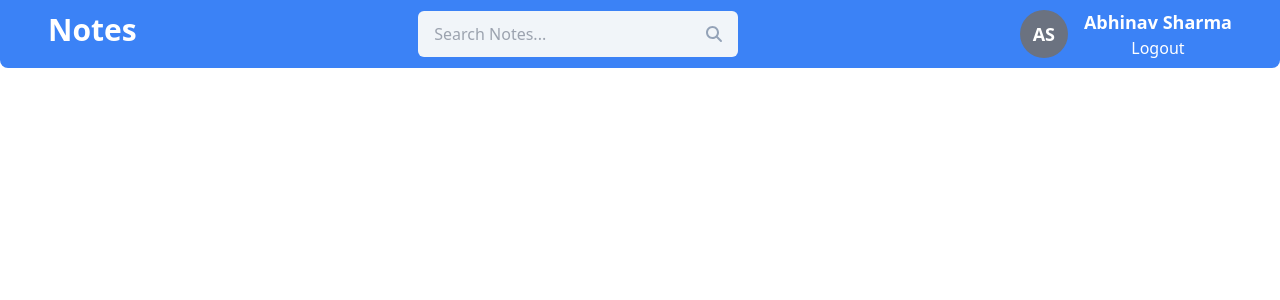
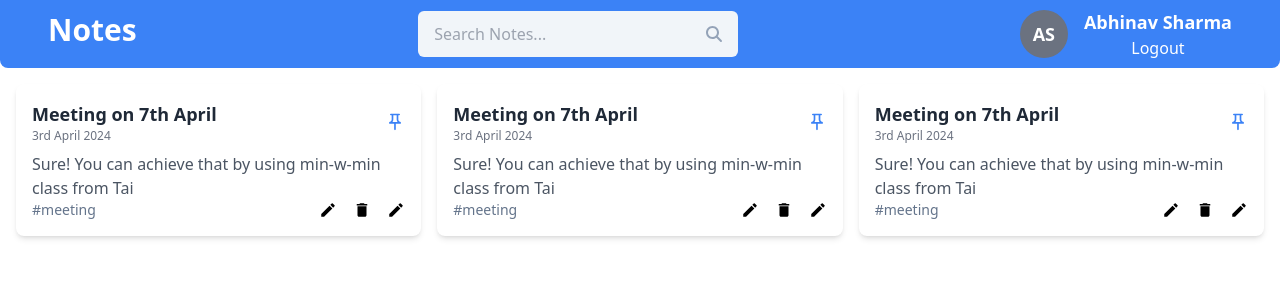
Before and after one commit to AbhiSharma1511/note-app-mern, a React (Vite) app in the folder frontend/: page /home in a window 1280 px wide. Shown: the top 300 px of the page. Built offline with nearby package versions, Linux system fonts and the light colour scheme.

Commit message:
create Card for item add to home

```diff
--- /dev/null
+++ b/frontend/src/components/NoteCard.jsx
@@ -0,0 +1,31 @@
+import React from 'react';
+import { MdOutlinePushPin, MdCreate, MdDelete, MdEdit } from 'react-icons/md';
+
+const NoteCard = ({data}) => {
+    const { title, date, content, tags, isPinned, onEdit, onDelete, onPinNote } = data
+  return (
+    <div className="bg-white rounded-lg shadow-md hover:shadow-lg p-4 mb-4 min-w-min ease-in-out">
+      <div className="flex justify-between items-center mb-2">
+        <div className="flex flex-col">
+          <h6 className="text-lg font-semibold text-gray-800">{data.title}</h6>
+          <span className="text-xs text-gray-500">{data.date}</span>
+        </div>
+        <MdOutlinePushPin
+          className={`text-xl icon-btn ${isPinned ? 'text-blue-500' : 'text-gray-400'}`}
+          onClick={onPinNote}
+        />
+      </div>
+      <p className="text-gray-600">{data.content?.slice(0, 60)}</p>
+      <div className='flex justify-between'>
+        <div className='text-sm text-slate-500'>{tags}</div>
+        <div className='flex justify-around items-center text-lg gap-4'>
+            <MdCreate className='icon-btn hover:hover:text-blue-600 hover:text-xl' onClick={onEdit}/>
+            <MdDelete className='icon-btn hover:hover:text-blue-600 hover:text-xl' onClick={onDelete}/>
+            <MdEdit className='icon-btn hover:hover:text-blue-600 hover:text-xl' onClick={onEdit}/>
+        </div>
+      </div>
+    </div>
+  );
+};
+
+export default NoteCard;
--- a/frontend/src/index.css
+++ b/frontend/src/index.css
@@ -1,4 +1,4 @@
-@import url('https://fonts.googleapis.com/css2?family=Poppins:ital,wght@0,100;0,200;0,300;0,400;0,500;0,600;0,700;0,800;0,900;1,100;1,200;1,300;1,400;1,500;1,600;1,700;1,800;1,900&display=swap');
+@import url("https://fonts.googleapis.com/css2?family=Poppins:ital,wght@0,100;0,200;0,300;0,400;0,500;0,600;0,700;0,800;0,900;1,100;1,200;1,300;1,400;1,500;1,600;1,700;1,800;1,900&display=swap");
 @tailwind base;
 @tailwind components;
 @tailwind utilities;
--- a/frontend/src/pages/Home.jsx
+++ b/frontend/src/pages/Home.jsx
@@ -1,13 +1,61 @@
-import React from 'react'
-import Navbar from "../components/Navbar.jsx"
+import React from "react";
+import Navbar from "../components/Navbar.jsx";
+import Searchbar from "../components/Searchbar.jsx";
+import NoteCard from "../components/NoteCard.jsx";
+import { MdTag } from "react-icons/md";
+
+const data = [
+  {
+    id: 1,
+    title: "Meeting on 7th April",
+    date: "3rd April 2024",
+    content:
+      "Sure! You can achieve that by using min-w-min class from Tailwind CSS. This class sets the minimum width of the element to fit its content.",
+    tags: "#meeting",
+    isPinned: true,
+    onEdit: () => {},
+    onDelete: () => {},
+    onPinNote: () => {},
+  },
+  {
+    id: 2,
+    title: "Meeting on 7th April",
+    date: "3rd April 2024",
+    content:
+      "Sure! You can achieve that by using min-w-min class from Tailwind CSS. This class sets the minimum width of the element to fit its content.",
+    tags: "#meeting",
+    isPinned: true,
+    onEdit: () => {},
+    onDelete: () => {},
+    onPinNote: () => {},
+  },
+  {
+    id: 3,
+    title: "Meeting on 7th April",
+    date: "3rd April 2024",
+    content:
+      "Sure! You can achieve that by using min-w-min class from Tailwind CSS. This class sets the minimum width of the element to fit its content.",
+    tags: "#meeting",
+    isPinned: true,
+    onEdit: () => {},
+    onDelete: () => {},
+    onPinNote: () => {},
+  },
+];
 
 const Home = () => {
   return (
     <>
-    <div className='sm:hidden flex'></div>
-    <Navbar/>
+      <Navbar />
+      <div className="grid grid-cols-1 sm:grid-cols-2 md:grid-cols-3 gap-4 p-4">
+        {data.map((item) => (
+          <div key={item.id} className="mb-4">
+            <NoteCard data={item} />
+          </div>
+        ))}
+      </div>
     </>
-  )
-}
+  );
+};
 
-export default Home
+export default Home;
```
